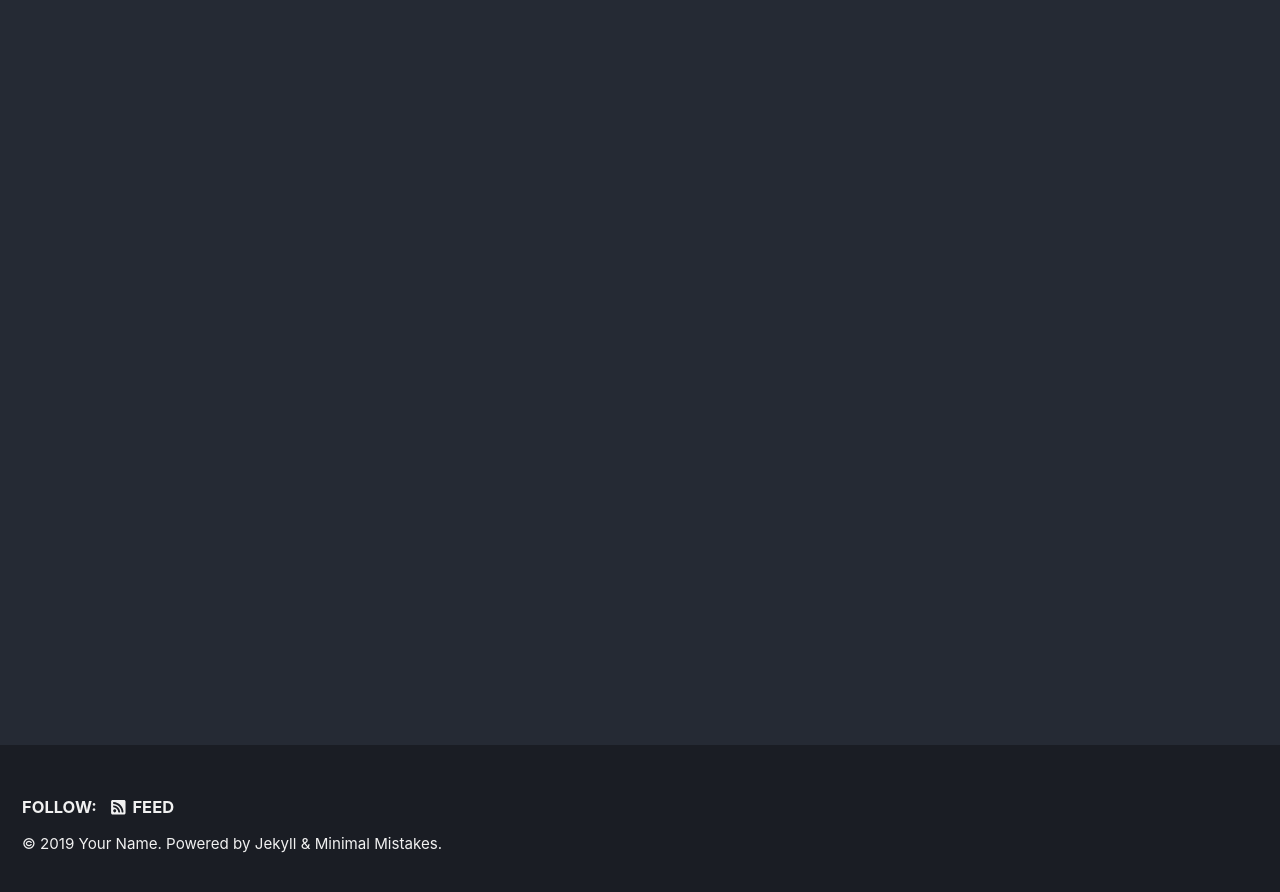
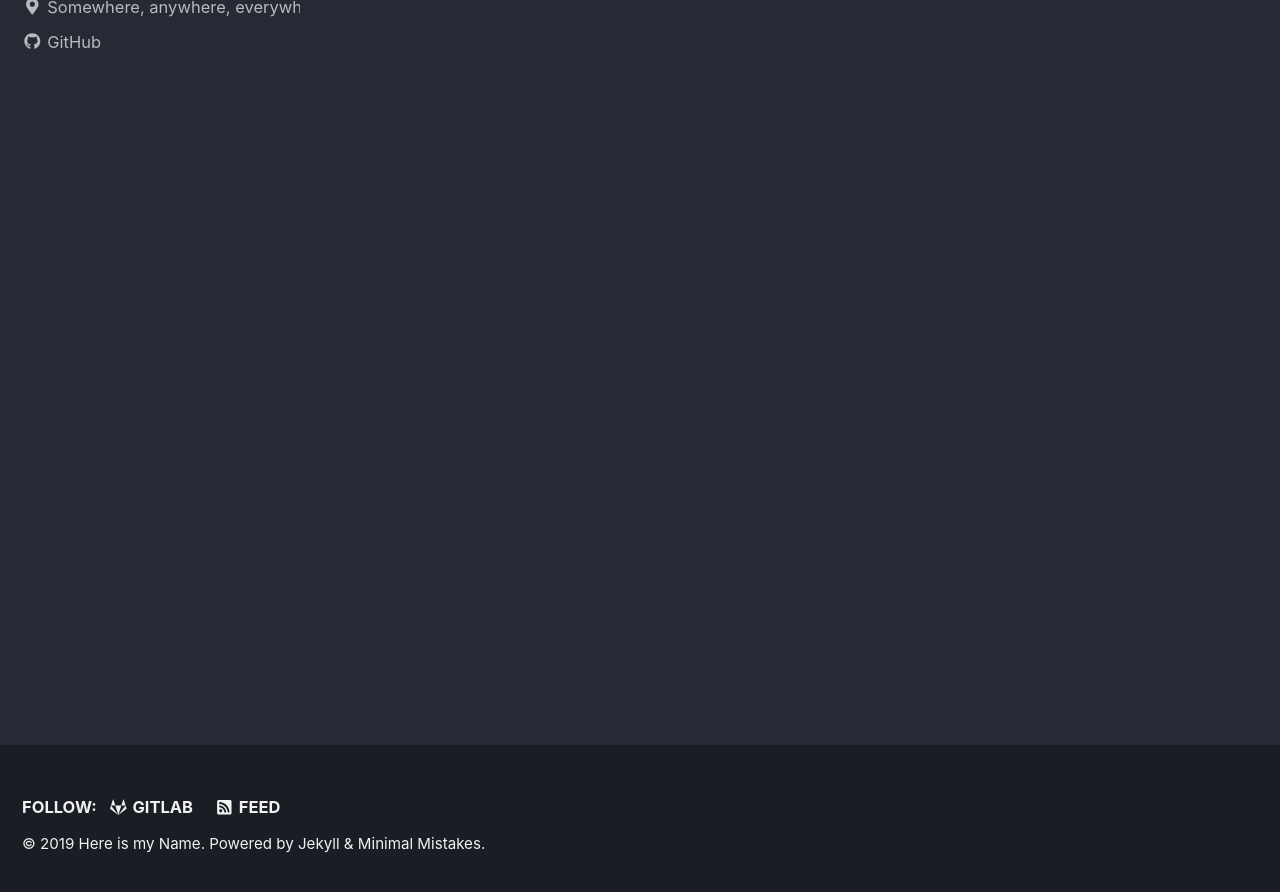
Before and after one commit to houghtrans/houghtrans.github.io, a Jekyll site: the page built from index.html, in a window 1280 px wide and 900 px high, scrolled down 222 px. Shown: the top 892 px of the window. Built offline with Jekyll 4.4.1, drawn with Linux system fonts in a browser that asks for light colours; cached includes are drawn as plain includes; nearby versions of some CDN libraries; the list of posts is cut into pages by our own code; some of the changed text lies outside the part shown.

Commit message:
changed few settings in .config.yml file

```diff
--- a/_config.yml
+++ b/_config.yml
@@ -16,13 +16,13 @@ minimal_mistakes_skin    : "dark" # "air", "aqua", "contrast", "dark", "dirt", "
 
 # Site Settings
 locale                   : "en-US"
-title                    : "Site Title"
+title                    : "Site Test Title 1"
 title_separator          : "-"
-name                     : "Your Name"
-description              : "An amazing website."
-url                      : # the base hostname & protocol for your site e.g. "https://mmistakes.github.io"
+name                     : "Here is my Name"
+description              : "An amazing website, that too a test website."
+url                      : "https://houghtrans.github.io" # the base hostname & protocol for your site e.g. "https://mmistakes.github.io"
 baseurl                  : # the subpath of your site, e.g. "/blog"
-repository               : # GitHub username/repo-name e.g. "mmistakes/minimal-mistakes"
+repository               : "houghtrans"# GitHub username/repo-name e.g. "mmistakes/minimal-mistakes"
 teaser                   : # path of fallback teaser image, e.g. "/assets/images/500x300.png"
 # breadcrumbs            : false # true, false (default)
 words_per_minute         : 200
@@ -61,7 +61,7 @@ reCaptcha:
   secret                 :
 atom_feed:
   path                   : # blank (default) uses feed.xml
-search                   : # true, false (default)
+search                   : true # true, false (default)
 search_full_content      : # true, false (default)
 search_provider          : # lunr (default), algolia, google
 algolia:
@@ -103,10 +103,10 @@ analytics:
 
 # Site Author
 author:
-  name             : "Your Name"
+  name             : "Here is my authour Name"
   avatar           : # path of avatar image, e.g. "/assets/images/bio-photo.jpg"
-  bio              : "I am an amazing person."
-  location         : "Somewhere"
+  bio              : "I am an amazing person with an authour name."
+  location         : "Somewhere, anywhere, everywhere"
   email            :
   links:
     - label: "Email"
@@ -123,7 +123,7 @@ author:
       # url: "https://facebook.com/"
     - label: "GitHub"
       icon: "fab fa-fw fa-github"
-      # url: "https://github.com/"
+      url:  "https://github.com/houghtrans/"
     - label: "Instagram"
       icon: "fab fa-fw fa-instagram"
       # url: "https://instagram.com/"
@@ -142,7 +142,7 @@ footer:
       # url:
     - label: "GitLab"
       icon: "fab fa-fw fa-gitlab"
-      # url:
+      url:  "https://github.com/houghtrans/"
     - label: "Bitbucket"
       icon: "fab fa-fw fa-bitbucket"
       # url:
@@ -290,3 +290,19 @@ defaults:
       comments: # true
       share: true
       related: true
+
+defaults:
+  # _pages
+  - scope:
+      path: ""
+      type: pages
+    values:
+      layout: single
+
+defaults:
+  # _fooCollection
+  - scope:
+      path: ""
+      type: foo
+    values:
+      layout: single
```
